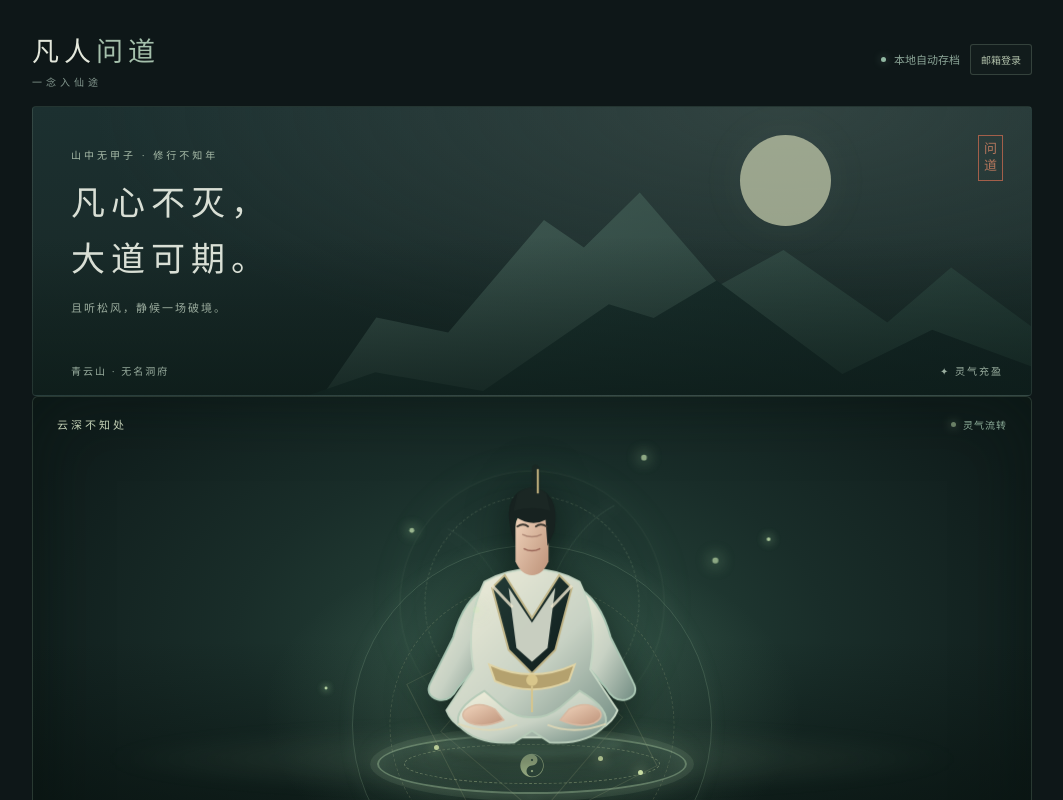
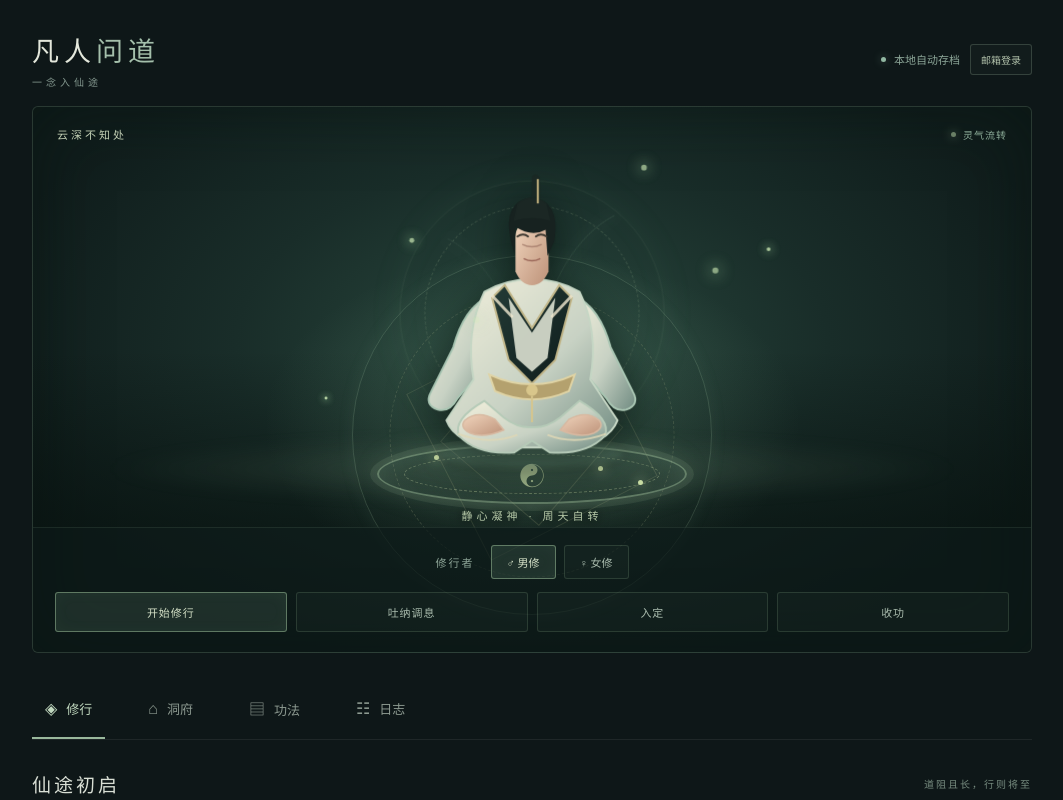
Before and after one commit to LongxZhangl/fanren-xiuxian, a React (Vite) app: page / in a window 1280 px wide. Shown: the top 800 px of the page, without its empty margins (108-1171 px from the left). Built offline with nearby package versions, Linux system fonts and the light colour scheme; no server answers.

Commit message:
feat: make meditation character the main game focus

```diff
--- a/src/main.tsx
+++ b/src/main.tsx
@@ -61,7 +61,6 @@ function App() {
   }
   const progress = Math.min(100, game.cultivation / requirement(game) * 100);
   return <div className="app"><header><a className="brand" href="#">凡人<span>问道</span><small>一念入仙途</small></a><div className="account"><span className="save-status"><i/> {user ? `云端：${user.email}` : saving ? '本地自动存档' : '存档保护中'}</span>{user ? <button onClick={async () => { await uploadCloud(); await signOut(); setUser(null); setMessage('已退出登录，游客存档仍保留。'); }}>退出</button> : <button onClick={() => setAuthMode('login')}>邮箱登录</button>}</div></header>
-    <section className="landscape" aria-label="水墨山峦"><div className="moon"/><div className="mountain far"/><div className="mountain near"/><div className="hero-copy"><span className="eyebrow">山中无甲子 · 修行不知年</span><h1>凡心不灭，<br/>大道可期。</h1><p>且听松风，静候一场破境。</p></div><span className="seal">问<br/>道</span><div className="landscape-foot"><span>青云山 · 无名洞府</span><span>✦ 灵气充盈</span></div></section>
     <section className={`cultivation-stage action-${meditationAction} gender-${gender}`} aria-label="人物打坐修行">
       <div className="stage-heading"><span>云深不知处</span><span className="stage-status"><i/>灵气流转</span></div>
       <div className="stage-scene">
```
